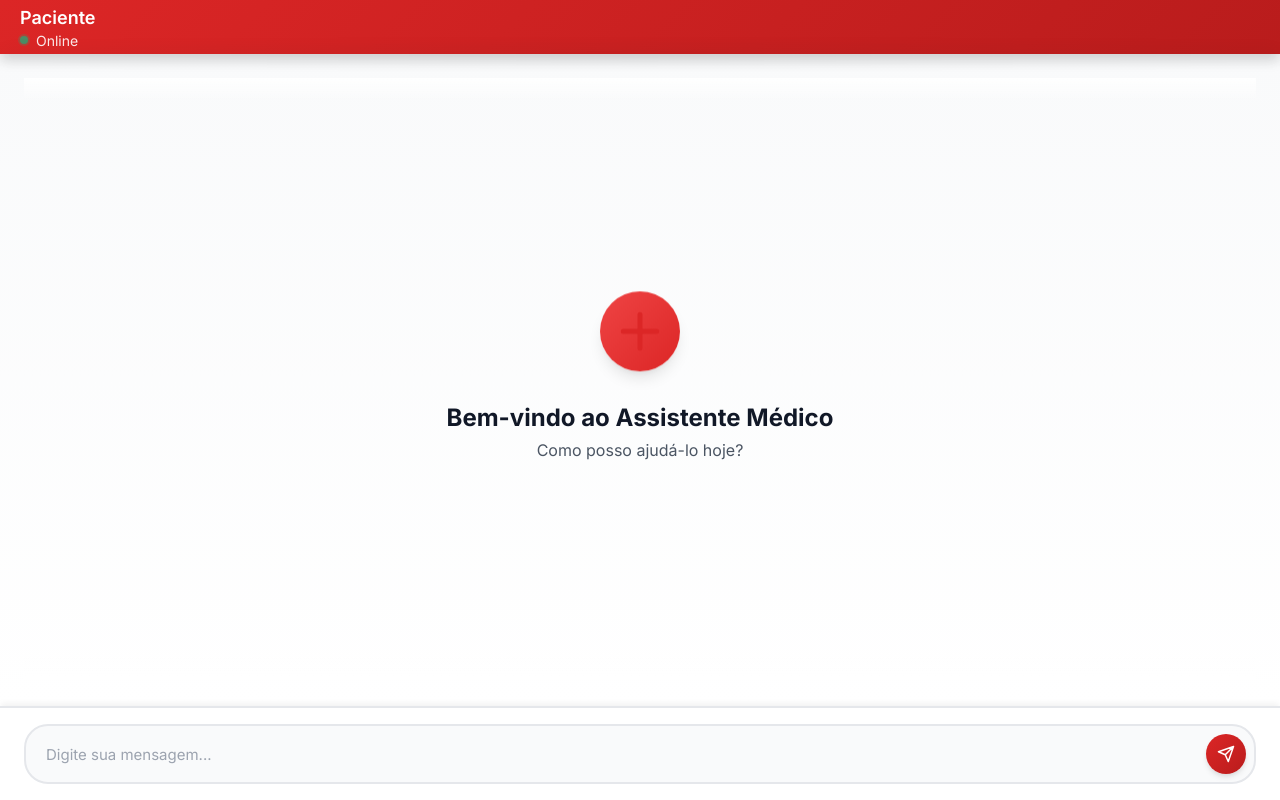
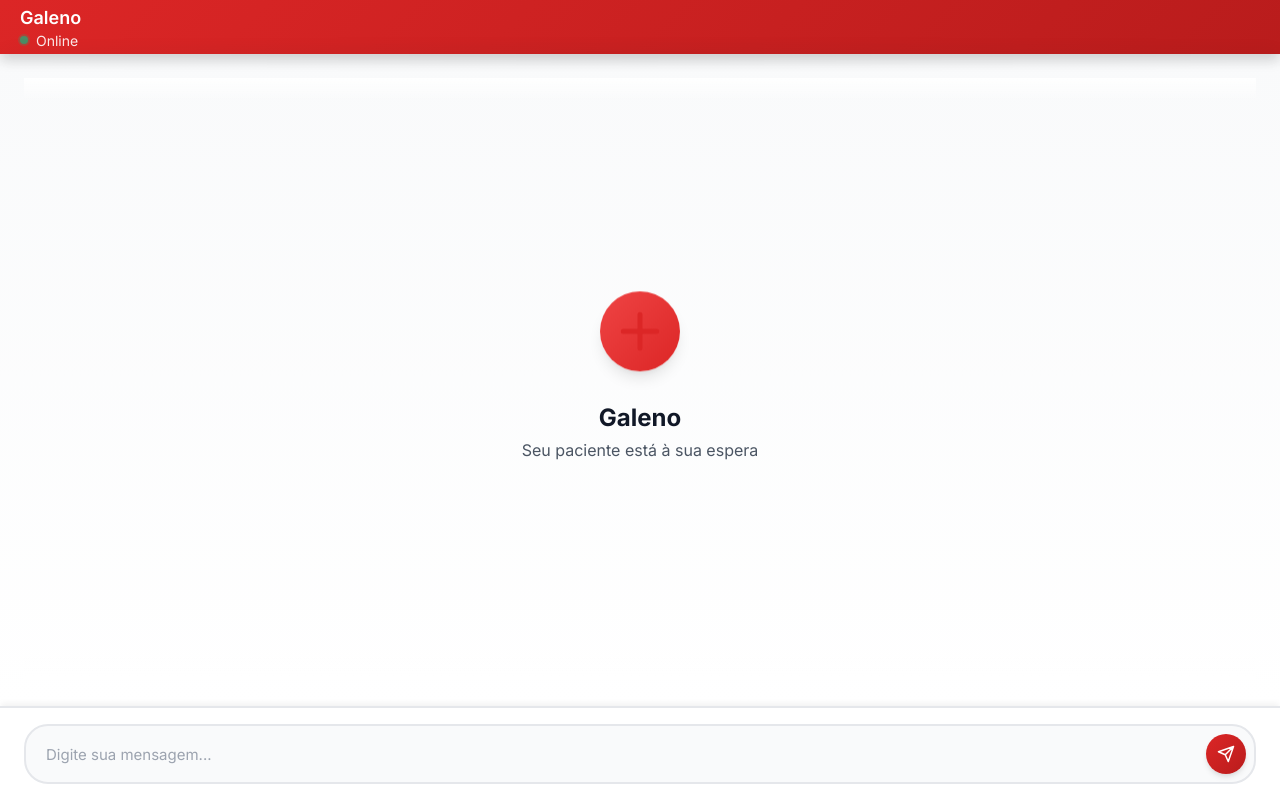
Before and after one commit to danilo-mir/appointmentChat-web, a website: page web/public/index.html in a window 1280 px wide. Drawn offline with Linux system fonts and the light colour scheme.

Commit message:
refactor:change chatbot name to Galeno

```diff
--- a/web/public/index.html
+++ b/web/public/index.html
@@ -3,7 +3,7 @@
 <head>
     <meta charset="UTF-8">
     <meta name="viewport" content="width=device-width, initial-scale=1.0">
-    <title>Assistente Médico 🏥</title>
+    <title>⚕️Galeno</title>
     <link rel="stylesheet" href="styles.css">
     <link rel="preconnect" href="https://fonts.googleapis.com">
     <link rel="preconnect" href="https://fonts.gstatic.com" crossorigin>
@@ -14,7 +14,7 @@
         <header class="chat-app__header">
             <div class="chat-app__header-content">
                 <div class="chat-app__header-info">
-                    <h1 class="chat-app__header-title">Paciente</h1>
+                    <h1 class="chat-app__header-title">Galeno</h1>
                     <p class="chat-app__header-status">Online</p>
                 </div>
             </div>
@@ -27,8 +27,8 @@
                         <path d="M12 2V22M2 12H22" stroke="#dc2626" stroke-width="3" stroke-linecap="round"/>
                     </svg>
                 </div>
-                <h2 class="chat-app__welcome-title">Bem-vindo ao Assistente Médico</h2>
-                <p class="chat-app__welcome-text">Como posso ajudá-lo hoje?</p>
+                <h2 class="chat-app__welcome-title">Galeno</h2>
+                <p class="chat-app__welcome-text">Seu paciente está à sua espera</p>
             </div>
         </main>
 
```
